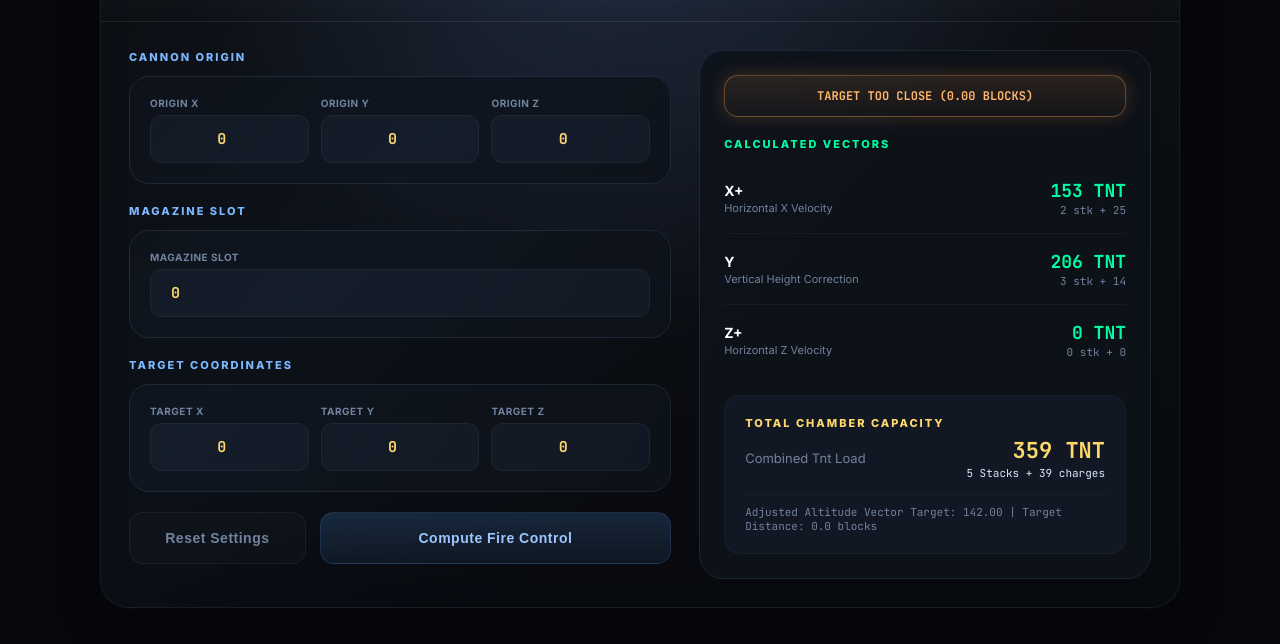
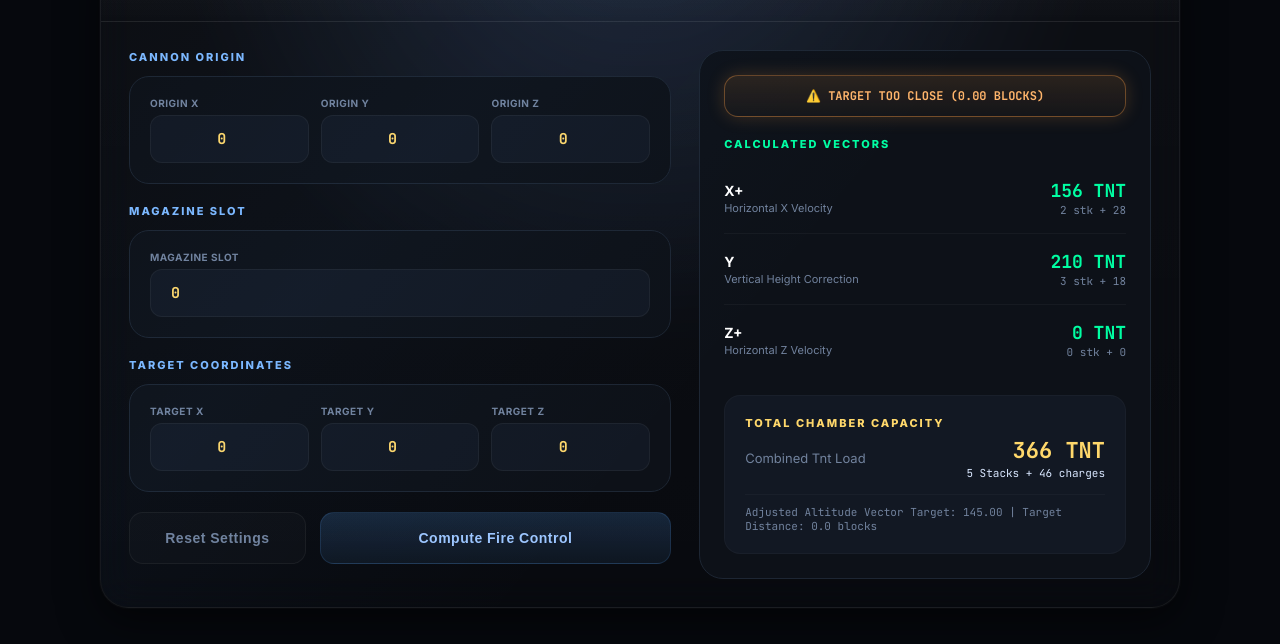
Before and after one commit to ballets4/PONC-Fire-Control, a plain HTML site: page index.html in a window 1280 px wide. Both pictures are taken after a click on the button "Compute Fire Control". Shown: the part 122-766 px from the top of the page. Drawn offline with Linux system fonts and the light colour scheme.

Commit message:
Update index.html

```diff
--- a/index.html
+++ b/index.html
@@ -143,10 +143,11 @@
     // Opposing quadrants (X+/Z- and X-/Z+) need no correction.
     const Z_REDUCES_X_SAME_DIR_POS = 0.0683;  // X+/Z+
     const Z_REDUCES_X_SAME_DIR_NEG = 0.0104;  // X-/Z-
-    const X_REDUCES_Z_PER_TNT = 0.0020;
+    const X_REDUCES_Z_WHEN_XPOS = 0.0020;
+    const X_REDUCES_Z_WHEN_XNEG = 0.000965;
     const EXTRA_Y_DROP_PER_HZ_TNT = 0.008;
 
-    const Y_TARGET_OFFSET = 142;
+    const Y_TARGET_OFFSET = 145;
     const PAYLOAD_X_OFFSET_BASE = 14;
     const PAYLOAD_Y_OFFSET = 6;
     const PAYLOAD_Z_OFFSET = -1;
@@ -174,7 +175,8 @@
 
         let a = x_mod[0];
         let b = z_mod[0] - copysign(z_red * DRAG_FACTOR, z_mod[0]);
-        let c = x_mod[2] - copysign(X_REDUCES_Z_PER_TNT * DRAG_FACTOR, x_mod[2]);
+        let x_reduces_z = dx >= 0 ? X_REDUCES_Z_WHEN_XPOS : X_REDUCES_Z_WHEN_XNEG;
+        let c = x_mod[2] - (x_reduces_z * DRAG_FACTOR);
         let d = z_mod[2];
         let det = a * d - b * c;
 
@@ -213,7 +215,7 @@
 
         let warningBanner = '';
         if (horizontalDistance < 100) {
-            warningBanner = `<div class="orange-banner"> TARGET TOO CLOSE (${horizontalDistance.toFixed(2)} BLOCKS)</div>`;
+            warningBanner = `<div class="orange-banner">⚠️ TARGET TOO CLOSE (${horizontalDistance.toFixed(2)} BLOCKS)</div>`;
         }
 
         document.getElementById('output-panel').innerHTML = `
```
